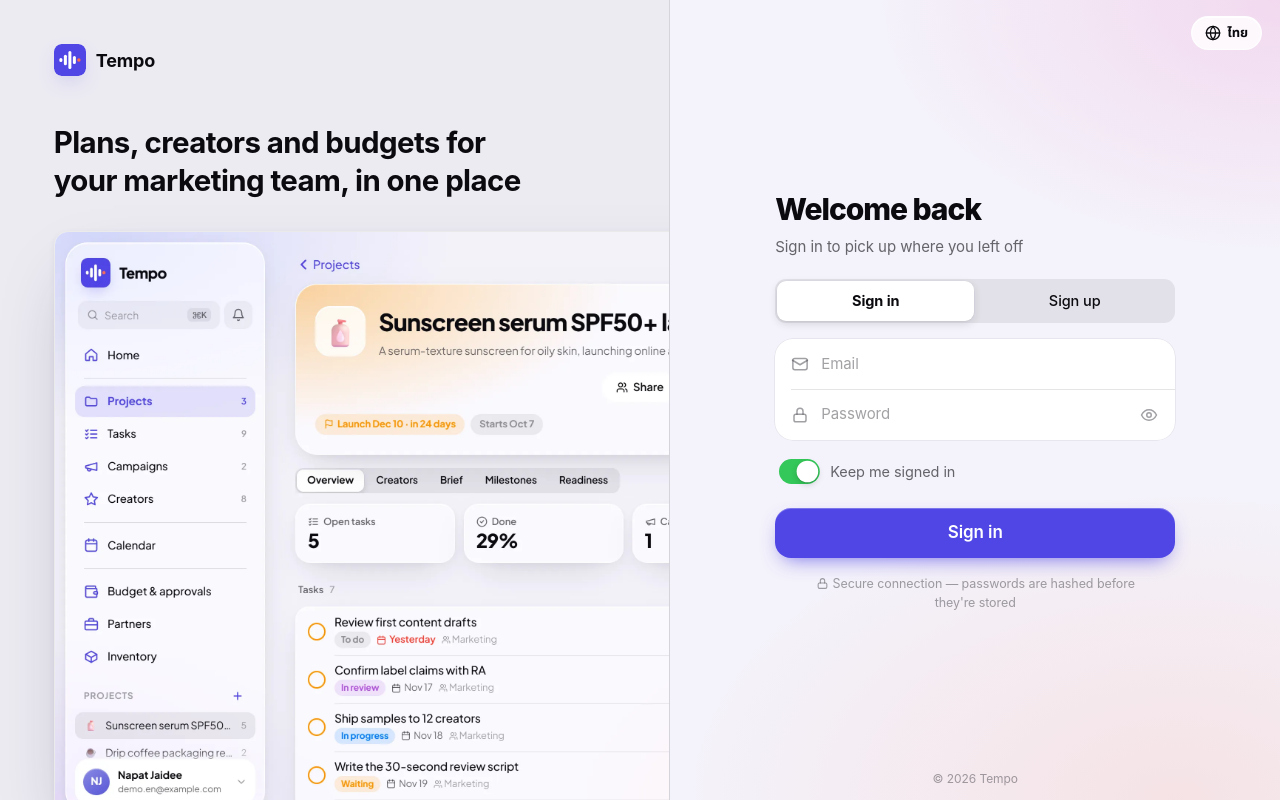
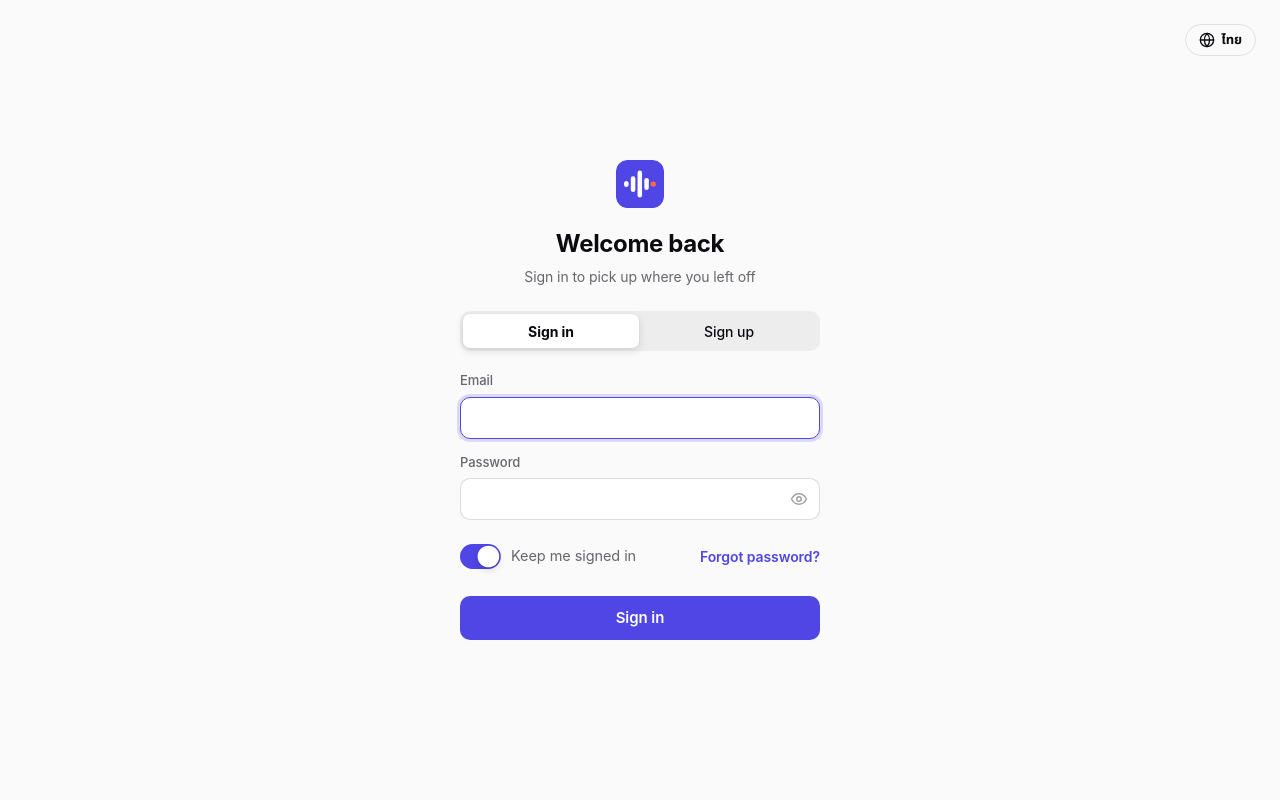
Before and after one commit to Songkran-aa/Tempo, a website: page web/index.html in a window 1280 px wide. Drawn offline with Linux system fonts and the light colour scheme; no server answers.

Commit message:
Sign-in on desktop: one centred form (design A, chosen by the user)
Replaces the product-screenshot panel. Reviewed twice by an independent
design pass before the user picked it from a side-by-side comparison.

- desktop uses the phone layout, centred: solid background (#FAFAFB /
  #0A0A0B), no gradients or glows, 360px form, language button pinned top-right
- labelled fields (separate boxes, no icons) with a clear focus ring in both
  themes; brand indigo for the switch and the button; 44px button, 10px radius
- dark mode: the active sign-in / sign-up segment no longer looks disabled
- new "Forgot password?" link (phones too) explaining that the team admin
  resets passwords, since there is no reset email yet
- removed the security microcopy and the floating footer on desktop
- removed the screenshot images and unused copy

Bump version to 1.13.3.

Co-Authored-By: Claude Opus 5.5 <noreply@anthropic.com>

```diff
--- a/package.json
+++ b/package.json
@@ -1,6 +1,6 @@
 {
   "name": "tempo",
-  "version": "1.13.2",
+  "version": "1.13.3",
   "description": "Tempo — plan campaigns, manage influencers, launch together",
   "main": "server/index.js",
   "scripts": {
--- a/server/config.js
+++ b/server/config.js
@@ -28,5 +28,5 @@ export const config = {
   mailFrom: env.MAIL_FROM || "Tempo <no-reply@localhost>",
   // Public address of the app, used for links in emails and calendar feeds (e.g. https://tempo.example.com)
   appUrl: (env.APP_URL || (env.DOMAIN ? "https://" + env.DOMAIN : "")).replace(/\/+$/, ""),
-  version: "1.13.2"
+  version: "1.13.3"
 };
--- a/web/css/tempo.css
+++ b/web/css/tempo.css
@@ -159,7 +159,6 @@ html.auth-mode,html.auth-mode body{height:100%;overflow:hidden}
 .auth-foot{position:absolute;bottom:12px;left:0;right:0;text-align:center;font-size:12px;color:var(--label-3);margin:0}
 @media (max-width:980px){
   .auth{grid-template-columns:1fr}
-  .auth-brand-panel{display:none}
   .auth-head{text-align:center}
   .auth-head .only-compact{display:block;margin:0 auto 14px;width:64px;height:64px}
 }
@@ -661,16 +660,50 @@ html.pop-open,html:has(dialog[open]){overflow:hidden}
 /* the sign-in screen never scrolls on desktop: no empty scrollbar gutter on its right edge */
 html.auth-mode{scrollbar-gutter:auto}
 
-/* ---------- sign-in: brand panel (desktop) — the product itself ----------
-   Logo, one plain sentence, and a real screenshot of Tempo (made-up workspace) that runs off the right and bottom
-   edges. No decoration: the screenshot does the explaining. */
-.auth-brand-panel{display:flex;flex-direction:column;overflow:hidden;min-height:0;padding:44px 0 0 clamp(36px,4.2vw,64px);background:#ECEBF2;border-right:1px solid var(--hairline)}
-:root[data-theme="dark"] .auth-brand-panel{background:#101016}
-.ab-logo{display:flex;align-items:center;gap:10px;flex:none}
-.ab-logo b{font-size:18px;font-weight:700;letter-spacing:-.01em;color:var(--label)}
-.ab-title{flex:none;margin:clamp(28px,6vh,64px) clamp(36px,4vw,64px) clamp(24px,4vh,40px) 0;max-width:560px;font-size:clamp(24px,2.3vw,34px);font-weight:700;line-height:1.28;letter-spacing:-.02em;color:var(--label);text-wrap:balance}
-.ab-shot{flex:1;min-height:0;position:relative}
-.ab-shot img{position:absolute;top:0;left:0;display:block;height:max(calc(100% + 24px),520px);width:auto;max-width:none;border-radius:14px 0 0 0;border:1px solid rgba(0,0,0,.08);border-right:0;border-bottom:0;
-  box-shadow:0 30px 70px -24px rgba(30,25,70,.28),0 2px 6px rgba(30,25,70,.06);background:#fff}
-:root[data-theme="dark"] .ab-shot img{border-color:rgba(255,255,255,.1);box-shadow:0 30px 80px -20px rgba(0,0,0,.7);background:#000}
-@media (max-width:980px){ .auth-brand-panel{display:none} }
+
+
+/* ---------- sign-in on desktop (≥981px) ----------
+   The phone layout, centred: one quiet background, labelled fields, brand indigo for every control, no glows.
+   Phones keep their own grouped-field layout; everything below is desktop-only. */
+.f-lab{display:none}
+.auth-row .forgot{margin-left:auto;font-size:14px;min-height:40px;padding:0 2px}
+@media (min-width:981px){
+  html.auth-mode body{background:#FAFAFB}
+  html.auth-mode body::before{display:none}
+  :root[data-theme="dark"].auth-mode body{background:#0A0A0B}
+  .auth{grid-template-columns:1fr;place-items:center;height:100vh;height:100dvh;overflow:hidden}
+  .auth-form-panel{display:flex;justify-content:center;align-items:center;width:100%;height:100%;padding:0;background:none}
+  .auth-top{position:fixed;top:24px;right:24px}
+  .auth-foot,.auth-note{display:none}
+  .lang-btn{background:transparent;border:1px solid var(--hairline);box-shadow:none;height:32px}
+
+  .auth-card{width:360px;max-width:calc(100vw - 48px);animation:none}
+  .auth-head{margin-bottom:24px;text-align:center}
+  .auth-head .only-compact{display:block;margin:0 auto 18px;width:48px;height:48px;box-shadow:none!important}
+  .auth-head h1{font-size:24px;font-weight:650;letter-spacing:-.015em}
+  .auth-head p{font-size:14px;color:var(--label-2);margin-top:4px}
+  .auth .seg{border-radius:10px;padding:3px;margin-bottom:20px;background:rgba(0,0,0,.05)}
+  .auth .seg button{height:34px;border-radius:7px;font-size:14px}
+  :root[data-theme="dark"] .auth .seg{background:rgba(255,255,255,.06)}
+  :root[data-theme="dark"] .auth .seg button[aria-pressed=true]{background:rgba(255,255,255,.12);color:#fff;box-shadow:none}
+  /* fields: separate boxes with a label above, no icons */
+  .auth .fgroup{display:grid;gap:14px;background:none!important;box-shadow:none!important;border-radius:0;overflow:visible}
+  .auth .fgroup .field{display:block;position:relative;min-height:0;padding:0!important;border:0}
+  .auth .fgroup .field::before,.auth .field-pair .field+.field::before{display:none!important}
+  .auth .fgroup .field>span:not(.switch){display:none!important}
+  .auth .f-lab{display:block;font-style:normal;font-size:13px;font-weight:500;color:var(--label-2);margin:0 0 6px}
+  .auth .fgroup .field input{display:block;width:100%;height:42px;padding:0 12px!important;border:1px solid rgba(0,0,0,.14);border-radius:10px;background:var(--bg-elev);font-size:15px!important;transition:border-color .15s,box-shadow .15s}
+  :root[data-theme="dark"] .auth .fgroup .field input{border-color:rgba(255,255,255,.14);background:#141416}
+  .auth .fgroup .field input:focus{border-color:#4F46E5;box-shadow:0 0 0 3px rgba(79,70,229,.18)}
+  :root[data-theme="dark"] .auth .fgroup .field input:focus{border-color:#6366F1;box-shadow:0 0 0 3px rgba(99,102,241,.35)}
+  .auth .fgroup .field input::placeholder{color:transparent}
+  .auth .field-pair{display:grid;grid-template-columns:1fr 1fr;gap:12px}
+  .auth .field-pair .field+.field{border-left:0}
+  .auth .pw-toggle{position:absolute;right:4px;bottom:4px;margin:0;width:34px;height:34px}
+  .auth .auth-row{margin:16px 0 20px;min-height:24px}
+  .auth .auth-row .forgot{min-height:0;padding:0;margin-right:0}
+  .auth .remember .switch.sm input:checked+span{background:#4F46E5}
+  .auth .btn.lg{height:44px;border-radius:10px;font-size:15px;font-weight:600;background:#4F46E5;color:#fff;box-shadow:none}
+  .auth .btn.lg:hover{background:#4338CA}
+  .auth .auth-error{border-radius:10px}
+}
--- a/web/js/views/auth.js
+++ b/web/js/views/auth.js
@@ -2,18 +2,14 @@ import { S, $, esc, icon, logoImg } from "../core.js";
 import { t, getLang, setLang } from "../i18n.js";
 import { api } from "../api.js";
 import { errText, hooks } from "../store.js";
+import { askConfirm } from "../ui.js";
 
 export function renderAuth() {
   const mode = S.ui.authMode;
   const up = mode === "signup";
   document.documentElement.classList.add("auth-mode");
+  // one centred form on every screen size (desktop and phone share the same layout)
   $("root").innerHTML = `<div class="auth">
-    <section class="auth-brand-panel" aria-hidden="true">
-      <div class="ab-logo">${logoImg(32)}<b>Tempo</b></div>
-      <h2 class="ab-title">${t("auth.heroTitle")}</h2>
-      <!-- the product itself (a made-up workspace), in the viewer's language and theme -->
-      <div class="ab-shot"><img src="/assets/login/tempo-${getLang() === "th" ? "th" : "en"}-${document.documentElement.dataset.theme === "dark" ? "dark" : "light"}.webp" alt="" width="1262" height="800" loading="lazy" decoding="async"></div>
-    </section>
     <section class="auth-form-panel">
       <div class="auth-top">
         <button type="button" class="lang-btn" data-act="authLang" aria-label="Language">${icon("globe", 16)}${getLang() === "th" ? "EN" : "ไทย"}</button>
@@ -24,11 +20,11 @@ export function renderAuth() {
         <div class="auth-error" id="authError" role="alert" ${S.ui.authError ? "" : "hidden"}>${icon("alert", 16)}<span>${esc(S.ui.authError)}</span></div>
         <form id="authForm" novalidate>
           <div class="fgroup">
-            ${up ? `<div class="field-pair"><label class="field"><span>${icon("user", 18)}</span><input name="first_name" placeholder="${t("auth.firstName")}" autocomplete="given-name" required maxlength="60"></label><label class="field"><input name="last_name" placeholder="${t("auth.lastName")}" autocomplete="family-name" required maxlength="60"></label></div>` : ""}
-            <label class="field"><span>${icon("mail", 18)}</span><input name="email" type="email" placeholder="${t("auth.email")}" autocomplete="email" required inputmode="email"></label>
-            <label class="field"><span>${icon("lock", 18)}</span><input name="password" id="authPw" type="password" placeholder="${t("auth.password")}" autocomplete="${up ? "new-password" : "current-password"}" required minlength="${up ? 8 : 1}"><button type="button" class="pw-toggle" data-act="togglePw" aria-label="${t("auth.showPw")}">${icon("eye", 18)}</button></label>
+            ${up ? `<div class="field-pair"><label class="field"><em class="f-lab">${t("auth.firstName")}</em><span>${icon("user", 18)}</span><input name="first_name" placeholder="${t("auth.firstName")}" autocomplete="given-name" required maxlength="60"></label><label class="field"><em class="f-lab">${t("auth.lastName")}</em><input name="last_name" placeholder="${t("auth.lastName")}" autocomplete="family-name" required maxlength="60"></label></div>` : ""}
+            <label class="field"><em class="f-lab">${t("auth.email")}</em><span>${icon("mail", 18)}</span><input name="email" type="email" placeholder="${t("auth.email")}" autocomplete="email" required inputmode="email"></label>
+            <label class="field"><em class="f-lab">${t("auth.password")}</em><span>${icon("lock", 18)}</span><input name="password" id="authPw" type="password" placeholder="${t("auth.password")}" autocomplete="${up ? "new-password" : "current-password"}" required minlength="${up ? 8 : 1}"><button type="button" class="pw-toggle" data-act="togglePw" aria-label="${t("auth.showPw")}">${icon("eye", 18)}</button></label>
           </div>
-          <div class="auth-row">${up ? `<span class="faint small">${t("auth.pwHint")}${S.config.signup === false ? " · " + t("auth.inviteOnly") : ""}</span>` : `<label class="remember"><span class="switch sm"><input type="checkbox" name="remember" checked><span></span></span>${t("auth.remember")}</label>`}</div>
+          <div class="auth-row">${up ? `<span class="faint small">${t("auth.pwHint")}${S.config.signup === false ? " · " + t("auth.inviteOnly") : ""}</span>` : `<label class="remember"><span class="switch sm"><input type="checkbox" name="remember" checked><span></span></span>${t("auth.remember")}</label><button type="button" class="text-btn forgot" data-act="forgotPw">${t("auth.forgot")}</button>`}</div>
           <button class="btn filled lg" type="submit" id="authSubmit">${t(up ? "auth.createBtn" : "auth.signInBtn")}</button>
         </form>
         <p class="auth-note">${icon("lock", 13)}${t(up ? "auth.noteSignup" : "auth.noteSignin")}</p>
@@ -67,6 +63,8 @@ export async function submitAuth(form) {
 
 export const authActions = {
   authMode: el => { S.ui.authMode = el.dataset.v; S.ui.authError = ""; renderAuth(); },
+  // no password-reset email yet: an admin resets it (npm run user:reset-password), so say exactly that
+  forgotPw: () => askConfirm(t("auth.forgotTitle"), t("auth.forgotMsg"), t("common.ok"), false),
   authLang: () => { setLang(getLang() === "th" ? "en" : "th"); renderAuth(); },
   togglePw: el => { const i = $("authPw"); i.type = i.type === "password" ? "text" : "password"; el.innerHTML = icon(i.type === "password" ? "eye" : "eyeOff", 18); }
 };
--- a/web/sw.js
+++ b/web/sw.js
@@ -1,6 +1,6 @@
 /* Tempo service worker โ€” caches the app shell so it opens instantly and installs as an app.
    API calls are never cached (always live data). Bump VERSION on every release. */
-const VERSION = "tempo-v1.13.2";
+const VERSION = "tempo-v1.13.3";
 const SHELL = [
   "/", "/index.html", "/manifest.webmanifest", "/css/app.css", "/css/tempo.css", "/css/erp.css",
   "/js/app.js", "/js/core.js", "/js/i18n.js", "/js/i18n-erp.js", "/js/api.js", "/js/store.js", "/js/ui.js", "/js/dnd.js", "/js/brands.js", "/js/thai.js",
```
Also changed, not shown: web/assets/login/tempo-en-dark.webp (deleted), web/assets/login/tempo-en-light.webp (deleted), web/assets/login/tempo-th-dark.webp (deleted), web/assets/login/tempo-th-light.webp (deleted), web/js/i18n.js, 1 other file.
